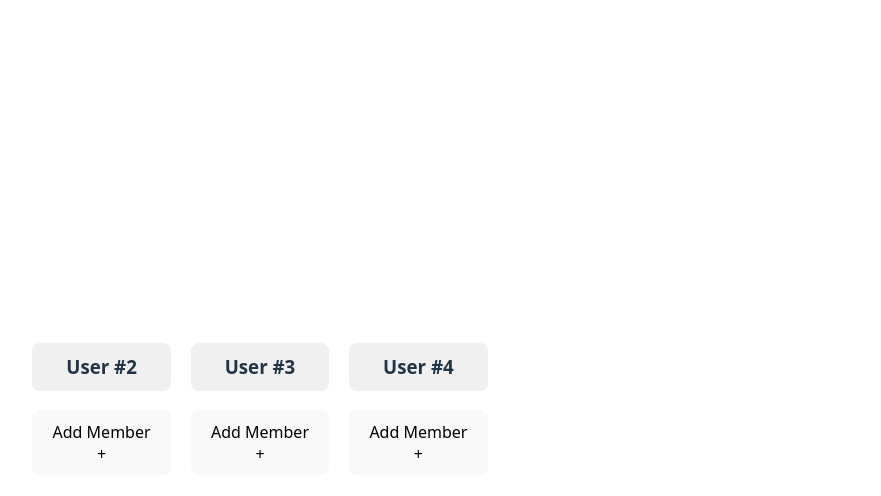
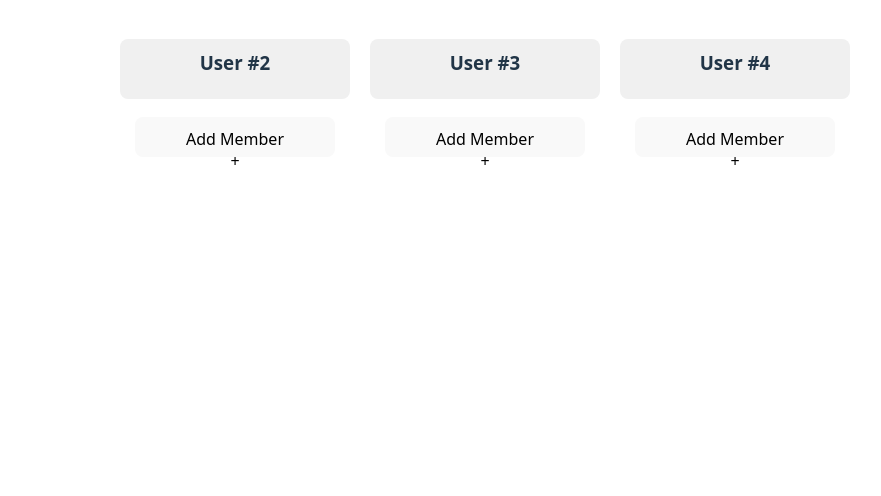
Before and after one commit to AndyChau123/TIDY-Chores-App, a React (Vite) app in the folder TIDY-App/: page / in a window 1280 px wide. Shown: the top 496 px of the page, without its empty margins (380-1261 px from the left). Built offline with nearby package versions, Linux system fonts and the light colour scheme.

Commit message:
fixed deisgn of username and add member boxes

```diff
--- a/TIDY-App/src/Add-Member-Component/AddMember.css
+++ b/TIDY-App/src/Add-Member-Component/AddMember.css
@@ -1,13 +1,23 @@
 .MemberName {
-  display: flex;           /* turn on flexbox */
-  flex-direction: row;     /* arrange children in a row (side by side) */
-  justify-content: center; /* center them horizontally */
-  align-items: center;     /* align them vertically */
-  gap: 20px;               /* space between items */
+  display: flex;
+  flex-direction: row;
+  justify-content: flex-end;
+  align-items: flex-start;
+  gap: 20px;
+  position: absolute;
+  top: 20px;
+  right: 50px;
 }
 
 .AddUser2, .AddUser3, .AddUser4 {
   background-color: #f0f0f0;
   padding: 10px 15px;
   border-radius: 8px;
+  width: 200px;
+  height: 40px;
 }
+
+.UserButton2, .UserButton3, .UserButton4 {
+  width: 200px;
+  height: 40px;
+}
```
